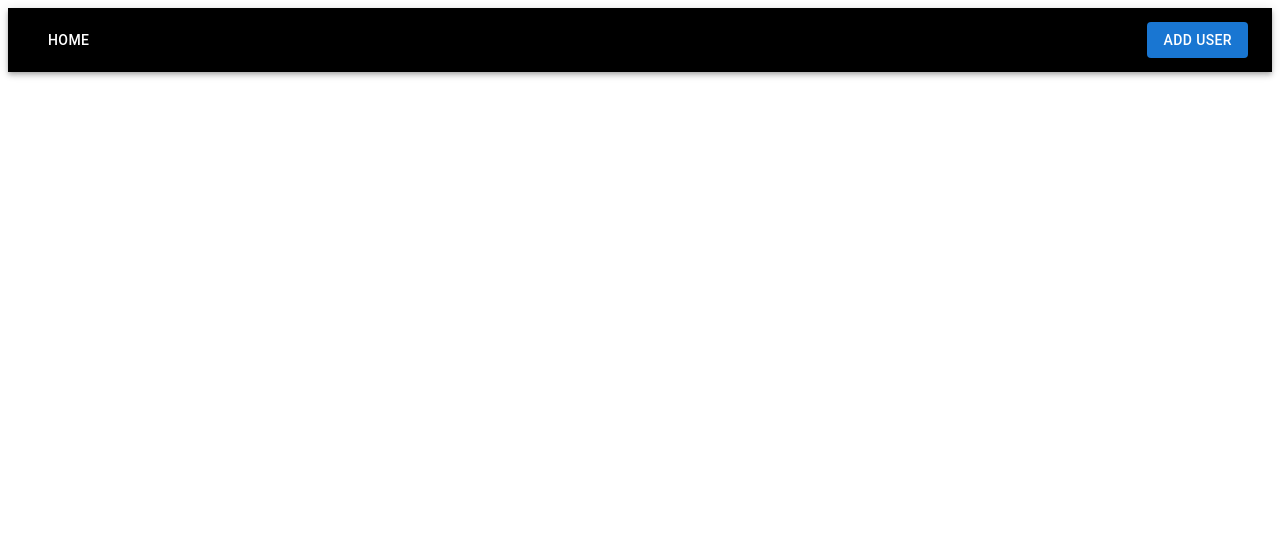
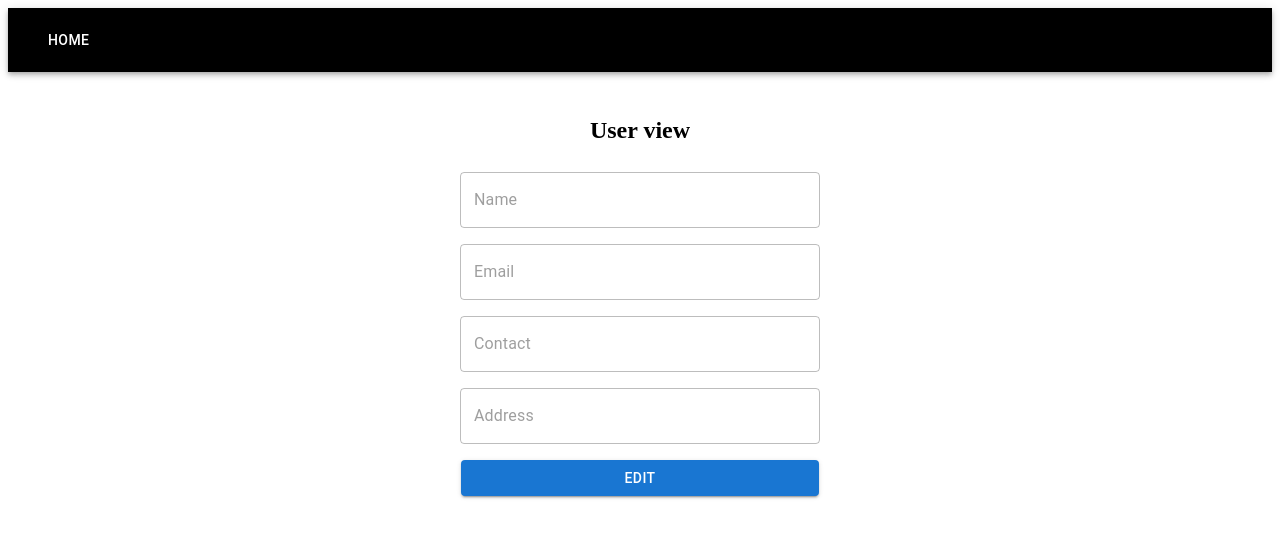
Before and after one commit to ptzt/Vortex-tp, a React (Create React App) app: page /viewuser/1 in a window 1280 px wide. Before the commit this address had no page. Shown: the top 538 px of the page. Built offline with nearby package versions, Linux system fonts and the light colour scheme; no server answers.

Commit message:
pagionation and edit and view same page

```diff
--- a/db.json
+++ b/db.json
@@ -1,21 +1,14 @@
 {
   "user": [
     {
-      "name": "TOmas editando nuevo",
-      "email": "tom@example.com",
-      "contact": "1231",
-      "address": "ttt",
-      "id": 7
-    },
-    {
-      "name": "tomas",
+      "name": "tomas SOY UN CAPO",
       "email": "tom@example2.com",
       "contact": "12312",
       "address": "topma",
       "id": 8
     },
     {
-      "name": "example",
+      "name": "exampleeeee",
       "email": "example@example12.com",
       "contact": "123123",
       "address": "example",
@@ -29,11 +22,67 @@
       "id": 10
     },
     {
-      "name": "tom example nuevo",
+      "name": "tom example nuevo1",
       "email": "tom@tom.com",
       "contact": "123123",
       "address": "tom",
       "id": 11
+    },
+    {
+      "name": "tom example nuevo2",
+      "email": "tom@tom.com",
+      "contact": "123123",
+      "address": "tom",
+      "id": 12
+    },
+    {
+      "name": "tom example nuevo3",
+      "email": "tom@tom.com",
+      "contact": "123123",
+      "address": "tom",
+      "id": 13
+    },
+    {
+      "name": "tom example nuevo4",
+      "email": "tom@tom.com",
+      "contact": "123123",
+      "address": "tom",
+      "id": 14
+    },
+    {
+      "name": "tom example nuevo5",
+      "email": "tom@tom.com",
+      "contact": "123123",
+      "address": "tom",
+      "id": 15
+    },
+    {
+      "name": "tom example nuevo6",
+      "email": "tom@tom.com",
+      "contact": "123123",
+      "address": "tom",
+      "id": 16
+    },
+    {
+      "name": "tom example nuevo7",
+      "email": "tom@tom.com",
+      "contact": "123123",
+      "address": "tom",
+      "id": 17
+    },
+    {
+      "name": "tom example nuevo8",
+      "email": "tom@tom.com",
+      "contact": "123123",
+      "address": "tom",
+      "id": 18
+    },
+    {
+      "name": "tomas9",
+      "email": "tomas@xample.com",
+      "contact": "12312",
+      "address": "tom",
+      "id": 19
     }
   ]
 }
--- a/src/App.js
+++ b/src/App.js
@@ -13,7 +13,7 @@ const App = () => {
       <Routes>
         <Route exact path="/" element={<Home />} />
         <Route exact path="/adduser" element={<AddUser />} />
-        <Route exact path="/edituser/:id" element={<EditUser />} />
+        <Route exact path="/viewuser/:id" element={<EditUser />} />
       </Routes>
     </div>
   )
--- a/src/components/Navbar.js
+++ b/src/components/Navbar.js
@@ -4,9 +4,8 @@ import AppBar from '@mui/material/AppBar'
 import Box from '@mui/material/Box'
 import Toolbar from '@mui/material/Toolbar'
 import InputBase from '@mui/material/InputBase'
-import SearchIcon from '@mui/icons-material/Search'
 import Button from '@mui/material/Button'
-import { Link } from 'react-router-dom'
+import { useLocation, Link } from 'react-router-dom'
 
 const Search = styled('div')(({ theme }) => ({
   position: 'relative',
@@ -51,6 +50,8 @@ const StyledInputBase = styled(InputBase)(({ theme }) => ({
 }))
 
 export default function Navbar() {
+  const location = useLocation()
+
   return (
     <Box sx={{ flexGrow: 1 }}>
       <AppBar
@@ -61,7 +62,7 @@ export default function Navbar() {
           <Button
             variant="h5"
             component={Link}
-            to="/"
+            to={'/'}
             sx={{
               display: { flexGrow: 1, xs: 'none', sm: 'block' },
               textDecoration: 'none',
@@ -70,6 +71,7 @@ export default function Navbar() {
           >
             Home
           </Button>
+          {location.pathname === '/' && (
             <Button
               variant="contained"
               color="primary"
@@ -78,15 +80,7 @@ export default function Navbar() {
             >
               Add user
             </Button>
-          {/* <Search>
-            <SearchIconWrapper>
-              <SearchIcon />
-            </SearchIconWrapper>
-            <StyledInputBase
-              placeholder="Search…"
-              inputProps={{ 'aria-label': 'search' }}
-            />
-          </Search> */}
+          )}
         </Toolbar>
       </AppBar>
     </Box>
--- a/src/pages/EditUser.js
+++ b/src/pages/EditUser.js
@@ -1,6 +1,6 @@
 import React, { useState, useEffect } from 'react'
 import Box from '@mui/material/Box'
-import TextField from '@mui/material/TextField'
+import { TextField } from '@mui/material'
 import Button from '@mui/material/Button'
 import { useDispatch, useSelector } from 'react-redux'
 import { useNavigate, useParams } from 'react-router-dom'
@@ -20,6 +20,8 @@ export const EditUser = () => {
   let { id } = useParams()
   const { user } = useSelector((state) => state.data)
   const { name, email, contact, address } = state
+  const [disabled, setDisabled] = useState(true)
+  const [show, setShow] = useState(true)
 
   useEffect(() => {
     dispatch(getSingleUser(id))
@@ -47,9 +49,17 @@ export const EditUser = () => {
     }
   }
 
+  const handleEdit = (e) => {
+    if (window.confirm('Are you sure you want to edit the user?')) {
+      e.preventDefault()
+      setDisabled(!disabled)
+      setShow(!show)
+    }
+  }
+
   return (
     <div>
-      <h2 style={{ textAlign: 'center' }}>Edit User</h2>
+      <h2 style={{ textAlign: 'center' }}>User view</h2>
       {error && <h3 style={{ color: 'red', textAlign: 'center' }}>{error}</h3>}
       <Box
         component="form"
@@ -59,7 +69,6 @@ export const EditUser = () => {
         noValidate
         autoComplete="off"
         style={{ textAlign: 'center' }}
-        onSubmit={handleSubmit}
       >
         <TextField
           id="outlined-basic"
@@ -69,6 +78,13 @@ export const EditUser = () => {
           type="text"
           name="name"
           onChange={handleInputChange}
+          disabled={disabled}
+          InputProps={{ disableUnderline: true }}
+          sx={{
+            '& .MuiInputBase-input.Mui-disabled': {
+              WebkitTextFillColor: 'black',
+            },
+          }}
         />
         <br />
         <TextField
@@ -79,6 +95,13 @@ export const EditUser = () => {
           type="email"
           name="email"
           onChange={handleInputChange}
+          disabled={disabled}
+          InputProps={{ disableUnderline: true }}
+          sx={{
+            '& .MuiInputBase-input.Mui-disabled': {
+              WebkitTextFillColor: 'black',
+            },
+          }}
         />
         <br />
         <TextField
@@ -89,6 +112,13 @@ export const EditUser = () => {
           type="number"
           name="contact"
           onChange={handleInputChange}
+          disabled={disabled}
+          InputProps={{ disableUnderline: true }}
+          sx={{
+            '& .MuiInputBase-input.Mui-disabled': {
+              WebkitTextFillColor: 'black',
+            },
+          }}
         />
         <br />
         <TextField
@@ -98,12 +128,35 @@ export const EditUser = () => {
           value={address || ''}
           type="text"
           name="address"
-          onChange={handleInputChange}
+          disabled={disabled}
+          InputProps={{ disableUnderline: true }}
+          sx={{
+            '& .MuiInputBase-input.Mui-disabled': {
+              WebkitTextFillColor: 'black',
+            },
+          }}
         />
         <br />
-        <Button variant="contained" color="primary" type="submit">
-          Edit
-        </Button>
+
+        {show ? (
+          <Button
+            variant="contained"
+            color="primary"
+            type="submit"
+            onClick={handleEdit}
+          >
+            Edit
+          </Button>
+        ) : (
+          <Button
+            variant="contained"
+            color="primary"
+            type="submit"
+            onClick={handleSubmit}
+          >
+            Submit
+          </Button>
+        )}
       </Box>
     </div>
   )
--- a/src/pages/Home.js
+++ b/src/pages/Home.js
@@ -12,6 +12,7 @@ import { deleteUser, loadUsers } from '../redux/actions'
 import Button from '@mui/material/Button'
 import ButtonGroup from '@mui/material/ButtonGroup'
 import { useNavigate } from 'react-router-dom'
+import TablePagination from '@mui/material/TablePagination'
 
 const StyledTableCell = styled(TableCell)(({ theme }) => ({
   [`&.${tableCellClasses.head}`]: {
@@ -36,13 +37,24 @@ const StyledTableRow = styled(TableRow)(({ theme }) => ({
 const Home = () => {
   let dispatch = useDispatch()
   const { users } = useSelector((state) => state.data)
+  const [page, setPage] = React.useState(0)
+  const [usersPerPage, setUsersPerPage] = React.useState(5)
+
+  const handleChangePage = (event, newPage) => {
+    setPage(newPage)
+  }
+
+  const handleChangeUserPerPage = (event) => {
+    setUsersPerPage(+event.target.value)
+    setPage(0)
+  }
 
   useEffect(() => {
     dispatch(loadUsers())
   }, [])
 
   const handleDelete = (id) => {
-    if (window.confirm('¿Esta seguro de eliminar el usuario?')) {
+    if (window.confirm('Are you sure you want to delete this user?')) {
       dispatch(deleteUser(id))
     }
   }
@@ -63,8 +75,9 @@ const Home = () => {
             </TableRow>
           </TableHead>
           <TableBody>
-            {users &&
-              users.map((user) => (
+            {users
+              .slice(page * usersPerPage, page * usersPerPage + usersPerPage)
+              .map((user) => (
                 <StyledTableRow key={user.id}>
                   <StyledTableCell component="th" scope="row">
                     {user.name}
@@ -88,8 +101,8 @@ const Home = () => {
                       >
                         Delete
                       </Button>
-                      <Button onClick={() => history(`/edituser/${user.id}`)}>
-                        Edit
+                      <Button onClick={() => history(`/viewuser/${user.id}`)}>
+                        View
                       </Button>
                     </ButtonGroup>
                   </StyledTableCell>
@@ -98,6 +111,15 @@ const Home = () => {
           </TableBody>
         </Table>
       </TableContainer>
+      <TablePagination
+        rowsPerPageOptions={[5, 10, 20]}
+        component="div"
+        count={users.length}
+        rowsPerPage={usersPerPage}
+        page={page}
+        onPageChange={handleChangePage}
+        onRowsPerPageChange={handleChangeUserPerPage}
+      />
     </div>
   )
 }
```
Also changed, not shown: 1 other file (tests, documents, lock files or other folders). Lines whose indentation alone changed are shown as unchanged.
